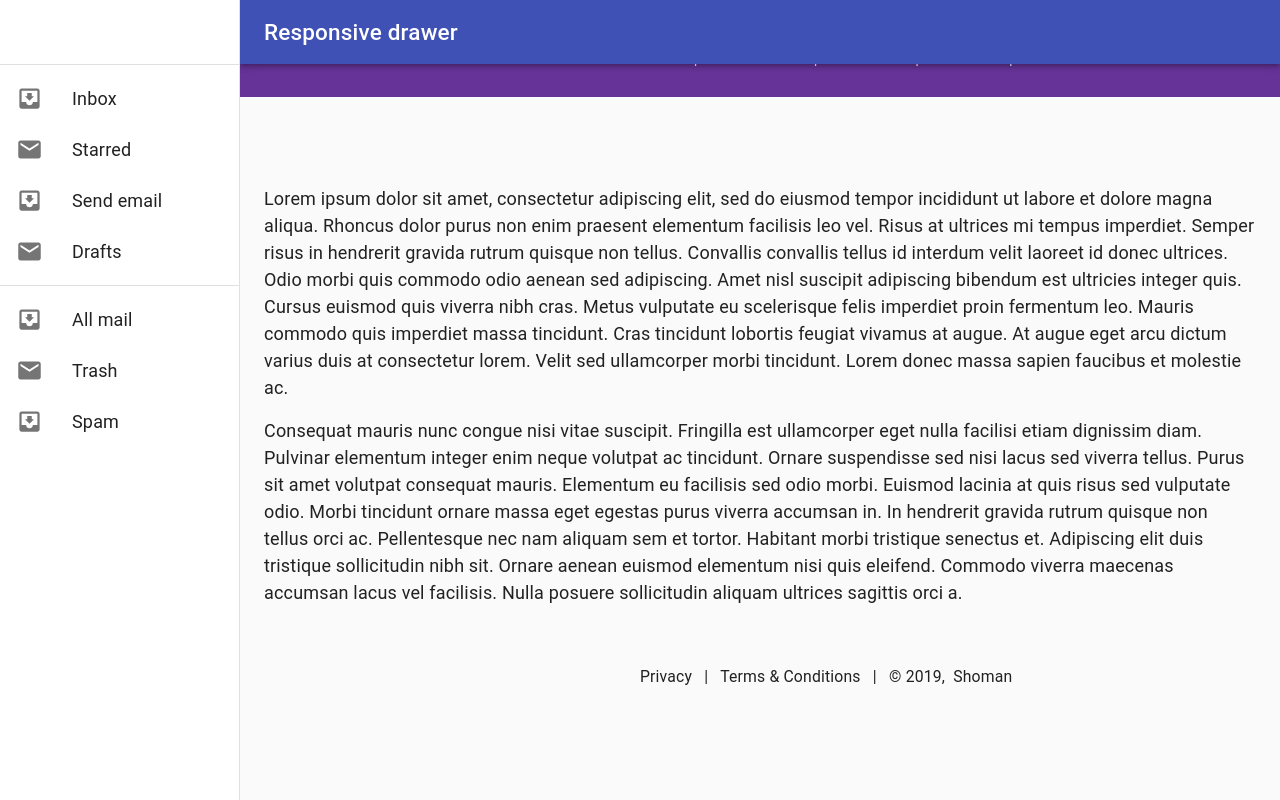
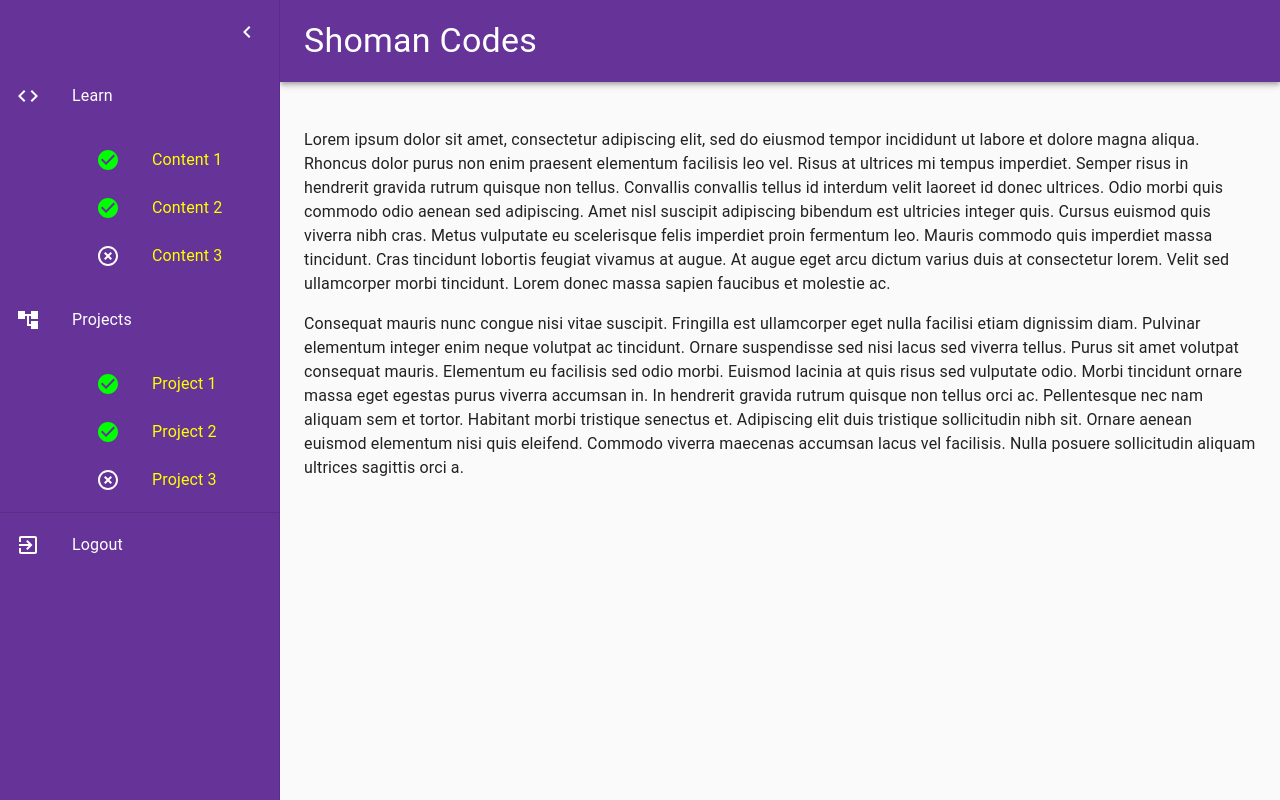
Before and after one commit to Nicanor008/shoman-FE, a Gatsby site: page /dashboard in a window 1280 px wide. Built offline with nearby package versions, Linux system fonts and the light colour scheme; Gatsby itself is replaced by a stand-in of ours.

Commit message:
dashboard design sidebar

```diff
--- a/src/components/commons/home/mission.js
+++ b/src/components/commons/home/mission.js
@@ -14,9 +14,9 @@ const Mission = () => {
         </Grid>
         <Grid item md={6} className="missionText">
           Shoman Codes is created, managed & facilitated by{" "}
-          <a href="http://offbeat-drug.surge.sh/">Nicanor</a> is a Software
-          Engineer running this programme with an{" "}
-          <b>aim to share what I know</b>.
+          <a href="http://offbeat-drug.surge.sh/">Nicanor</a>, a Software
+          Engineer, with an{" "}
+          <b>aim to share what he knows</b> in software development.
           <br />
           <br />
           <b>Shoman Codes Plans</b>
--- a/src/pages/dashboard/index.js
+++ b/src/pages/dashboard/index.js
@@ -1,150 +1,238 @@
 import React from "react"
-import PropTypes from "prop-types"
+import clsx from "clsx"
+import { makeStyles, useTheme } from "@material-ui/core/styles"
+import Drawer from "@material-ui/core/Drawer"
+import CssBaseline from "@material-ui/core/CssBaseline"
 import AppBar from "@material-ui/core/AppBar"
-import CssBaseline from "@material-ui/core/CssBaseline"
+import Toolbar from "@material-ui/core/Toolbar"
+import List from "@material-ui/core/List"
+import Typography from "@material-ui/core/Typography"
 import Divider from "@material-ui/core/Divider"
-import Drawer from "@material-ui/core/Drawer"
-import Hidden from "@material-ui/core/Hidden"
 import IconButton from "@material-ui/core/IconButton"
-import InboxIcon from "@material-ui/icons/MoveToInbox"
-import List from "@material-ui/core/List"
+import MenuIcon from "@material-ui/icons/Menu"
+import ChevronLeftIcon from "@material-ui/icons/ChevronLeft"
+import ChevronRightIcon from "@material-ui/icons/ChevronRight"
 import ListItem from "@material-ui/core/ListItem"
 import ListItemIcon from "@material-ui/core/ListItemIcon"
 import ListItemText from "@material-ui/core/ListItemText"
-import MailIcon from "@material-ui/icons/Mail"
-import MenuIcon from "@material-ui/icons/Menu"
-import Toolbar from "@material-ui/core/Toolbar"
-import Typography from "@material-ui/core/Typography"
-import { makeStyles, useTheme } from "@material-ui/core/styles"
+import ExitToAppIcon from "@material-ui/icons/ExitToApp"
+import AccountTreeIcon from "@material-ui/icons/AccountTree"
+import CodeIcon from "@material-ui/icons/Code"
+import CheckCircleIcon from "@material-ui/icons/CheckCircle"
+import HighlightOffIcon from "@material-ui/icons/HighlightOff"
 import SEO from "../../components/seo"
-import Layout from "../../components/layout"
+import { Link } from "gatsby"
 
-const drawerWidth = 240
+const drawerWidth = 280
 
 const useStyles = makeStyles(theme => ({
   root: {
     display: "flex",
   },
-  drawer: {
-    [theme.breakpoints.up("sm")]: {
-      width: drawerWidth,
-      flexShrink: 0,
-    },
+  appBar: {
+    backgroundColor: "rebeccapurple",
+    transition: theme.transitions.create(["margin", "width"], {
+      easing: theme.transitions.easing.sharp,
+      duration: theme.transitions.duration.leavingScreen,
+    }),
   },
-  appBar: {
-    [theme.breakpoints.up("sm")]: {
-      width: `calc(100% - ${drawerWidth}px)`,
-      marginLeft: drawerWidth,
-    },
+  appBarShift: {
+    width: `calc(100% - ${drawerWidth}px)`,
+    marginLeft: drawerWidth,
+    transition: theme.transitions.create(["margin", "width"], {
+      easing: theme.transitions.easing.easeOut,
+      duration: theme.transitions.duration.enteringScreen,
+    }),
   },
   menuButton: {
     marginRight: theme.spacing(2),
-    [theme.breakpoints.up("sm")]: {
-      display: "none",
-    },
   },
-  toolbar: theme.mixins.toolbar,
+  iconButton: {
+    color: "white",
+  },
+  successIconButton: {
+    color: "lime",
+  },
+  hide: {
+    display: "none",
+  },
+  drawer: {
+    width: drawerWidth,
+    flexShrink: 0,
+  },
   drawerPaper: {
     width: drawerWidth,
+    backgroundColor: "rebeccapurple",
+    color: "white",
+  },
+  drawerHeader: {
+    display: "flex",
+    alignItems: "center",
+    padding: theme.spacing(0, 1),
+    ...theme.mixins.toolbar,
+    color: "white",
+    justifyContent: "flex-end",
   },
   content: {
     flexGrow: 1,
     padding: theme.spacing(3),
+    transition: theme.transitions.create("margin", {
+      easing: theme.transitions.easing.sharp,
+      duration: theme.transitions.duration.leavingScreen,
+    }),
+    marginLeft: -drawerWidth,
+  },
+  contentShift: {
+    transition: theme.transitions.create("margin", {
+      easing: theme.transitions.easing.easeOut,
+      duration: theme.transitions.duration.enteringScreen,
+    }),
+    marginLeft: 0,
   },
 }))
 
-function ResponsiveDrawer(props) {
-  const { container } = props
+export default function PersistentDrawerLeft() {
   const classes = useStyles()
   const theme = useTheme()
-  const [mobileOpen, setMobileOpen] = React.useState(false)
+  const [open, setOpen] = React.useState(true)
 
-  const handleDrawerToggle = () => {
-    setMobileOpen(!mobileOpen)
+  const handleDrawerOpen = () => {
+    setOpen(true)
   }
 
-  const drawer = (
-    <div>
-      <div className={classes.toolbar} />
-      <Divider />
-      <List>
-        {["Inbox", "Starred", "Send email", "Drafts"].map((text, index) => (
-          <ListItem button key={text}>
-            <ListItemIcon>
-              {index % 2 === 0 ? <InboxIcon /> : <MailIcon />}
-            </ListItemIcon>
-            <ListItemText primary={text} />
-          </ListItem>
-        ))}
-      </List>
-      <Divider />
-      <List>
-        {["All mail", "Trash", "Spam"].map((text, index) => (
-          <ListItem button key={text}>
-            <ListItemIcon>
-              {index % 2 === 0 ? <InboxIcon /> : <MailIcon />}
-            </ListItemIcon>
-            <ListItemText primary={text} />
-          </ListItem>
-        ))}
-      </List>
-    </div>
-  )
+  const handleDrawerClose = () => {
+    setOpen(false)
+  }
 
   return (
-    <Layout>
+    // <Layout>
+    <>
       <SEO title="Dashboard" />
       <div className={classes.root}>
         <CssBaseline />
-        <AppBar position="absolute" className={classes.appBar}>
+        <AppBar
+          position="absolute"
+          className={clsx(classes.appBar, {
+            [classes.appBarShift]: open,
+          })}
+        >
           <Toolbar>
             <IconButton
               color="inherit"
               aria-label="open drawer"
+              onClick={handleDrawerOpen}
               edge="start"
-              onClick={handleDrawerToggle}
-              className={classes.menuButton}
+              className={clsx(classes.menuButton, open && classes.hide)}
             >
               <MenuIcon />
             </IconButton>
-            <Typography variant="h6" noWrap>
-              Responsive drawer
+            <Typography variant="h4" noWrap style={{ paddingTop: "20px", paddingBottom: "20px" }}>
+              <Link to="/" style={{color: "white", textDecoration: "none", cursor: "pointer"}}>Shoman Codes</Link>
             </Typography>
           </Toolbar>
         </AppBar>
-        <nav className={classes.drawer} aria-label="mailbox folders">
-          {/* The implementation can be swapped with js to avoid SEO duplication of links. */}
-          <Hidden smUp implementation="css">
-            <Drawer
-              container={container}
-              variant="temporary"
-              anchor={theme.direction === "rtl" ? "right" : "left"}
-              open={mobileOpen}
-              onClose={handleDrawerToggle}
-              classes={{
-                paper: classes.drawerPaper,
-              }}
-              ModalProps={{
-                keepMounted: true, // Better open performance on mobile.
-              }}
+        <Drawer
+          className={classes.drawer}
+          variant="persistent"
+          anchor="left"
+          open={open}
+          classes={{
+            paper: classes.drawerPaper,
+          }}
+        >
+          <div className={classes.drawerHeader}>
+            <IconButton
+              onClick={handleDrawerClose}
+              className={classes.iconButton}
             >
-              {drawer}
-            </Drawer>
-          </Hidden>
-          <Hidden xsDown implementation="css">
-            <Drawer
-              classes={{
-                paper: classes.drawerPaper,
-              }}
-              variant="permanent"
-              open
-            >
-              {drawer}
-            </Drawer>
-          </Hidden>
-        </nav>
-        <main className={classes.content}>
-          <div className={classes.toolbar} />
+              {theme.direction === "ltr" ? (
+                <ChevronLeftIcon />
+              ) : (
+                <ChevronRightIcon />
+              )}
+            </IconButton>
+          </div>
+          <List>
+            <ListItem button key={Math.random()}>
+              <ListItemIcon className={classes.iconButton}>
+                <CodeIcon />
+              </ListItemIcon>
+              <ListItemText primary="Learn" />
+            </ListItem>
+          </List>
+
+          <List style={{ paddingLeft: "80px", color: "yellow" }}>
+            <ListItem button>
+              <ListItemIcon className={classes.successIconButton}>
+                <CheckCircleIcon />
+              </ListItemIcon>
+              <ListItemText primary="Content 1" />
+            </ListItem>
+
+            <ListItem button>
+              <ListItemIcon className={classes.successIconButton}>
+                <CheckCircleIcon />
+              </ListItemIcon>
+              <ListItemText primary="Content 2" />
+            </ListItem>
+
+            <ListItem button>
+              <ListItemIcon className={classes.iconButton}>
+                <HighlightOffIcon />
+              </ListItemIcon>
+              <ListItemText primary="Content 3" />
+            </ListItem>
+          </List>
+
+          <List>
+            <ListItem button key={Math.random()}>
+              <ListItemIcon className={classes.iconButton}>
+                <AccountTreeIcon />
+              </ListItemIcon>
+              <ListItemText primary="Projects" />
+            </ListItem>
+          </List>
+
+          <List style={{ paddingLeft: "80px", color: "yellow" }}>
+            <ListItem button>
+              <ListItemIcon className={classes.successIconButton}>
+                <CheckCircleIcon />
+              </ListItemIcon>
+              <ListItemText primary="Project 1" />
+            </ListItem>
+
+            <ListItem button>
+              <ListItemIcon className={classes.successIconButton}>
+                <CheckCircleIcon />
+              </ListItemIcon>
+              <ListItemText primary="Project 2" />
+            </ListItem>
+
+            <ListItem button>
+              <ListItemIcon className={classes.iconButton}>
+                <HighlightOffIcon />
+              </ListItemIcon>
+              <ListItemText primary="Project 3" />
+            </ListItem>
+          </List>
+
+          <Divider />
+          <List>
+            <ListItem button key={Math.random()}>
+              <ListItemIcon className={classes.iconButton}>
+                <ExitToAppIcon />
+              </ListItemIcon>
+              <ListItemText primary="Logout" />
+            </ListItem>
+          </List>
+        </Drawer>
+        <main
+          className={clsx(classes.content, {
+            [classes.contentShift]: open,
+          })}
+        >
+          <div className={classes.drawerHeader} />
+          <br /><br />
           <Typography paragraph>
             Lorem ipsum dolor sit amet, consectetur adipiscing elit, sed do
             eiusmod tempor incididunt ut labore et dolore magna aliqua. Rhoncus
@@ -177,18 +265,7 @@ function ResponsiveDrawer(props) {
           </Typography>
         </main>
       </div>
-    </Layout>
+    </>
+    //   </Layout>
   )
 }
-
-ResponsiveDrawer.propTypes = {
-  /**
-   * Injected by the documentation to work in an iframe.
-   * You won't need it on your project.
-   */
-  container: PropTypes.instanceOf(
-    typeof Element === "undefined" ? Object : Element
-  ),
-}
-
-export default ResponsiveDrawer
```
Also changed, not shown: src/pages/index.js (+0 -23 lines).
